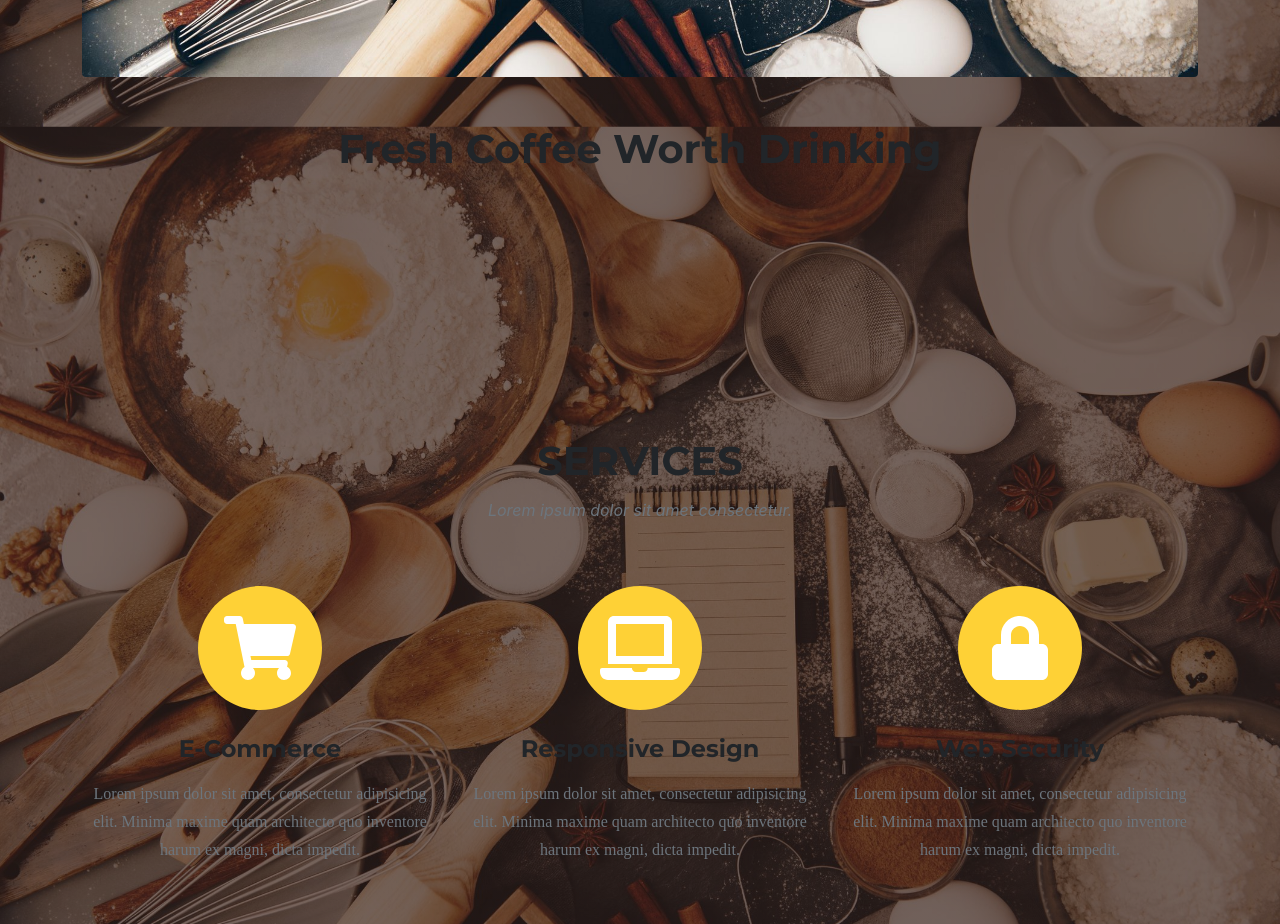
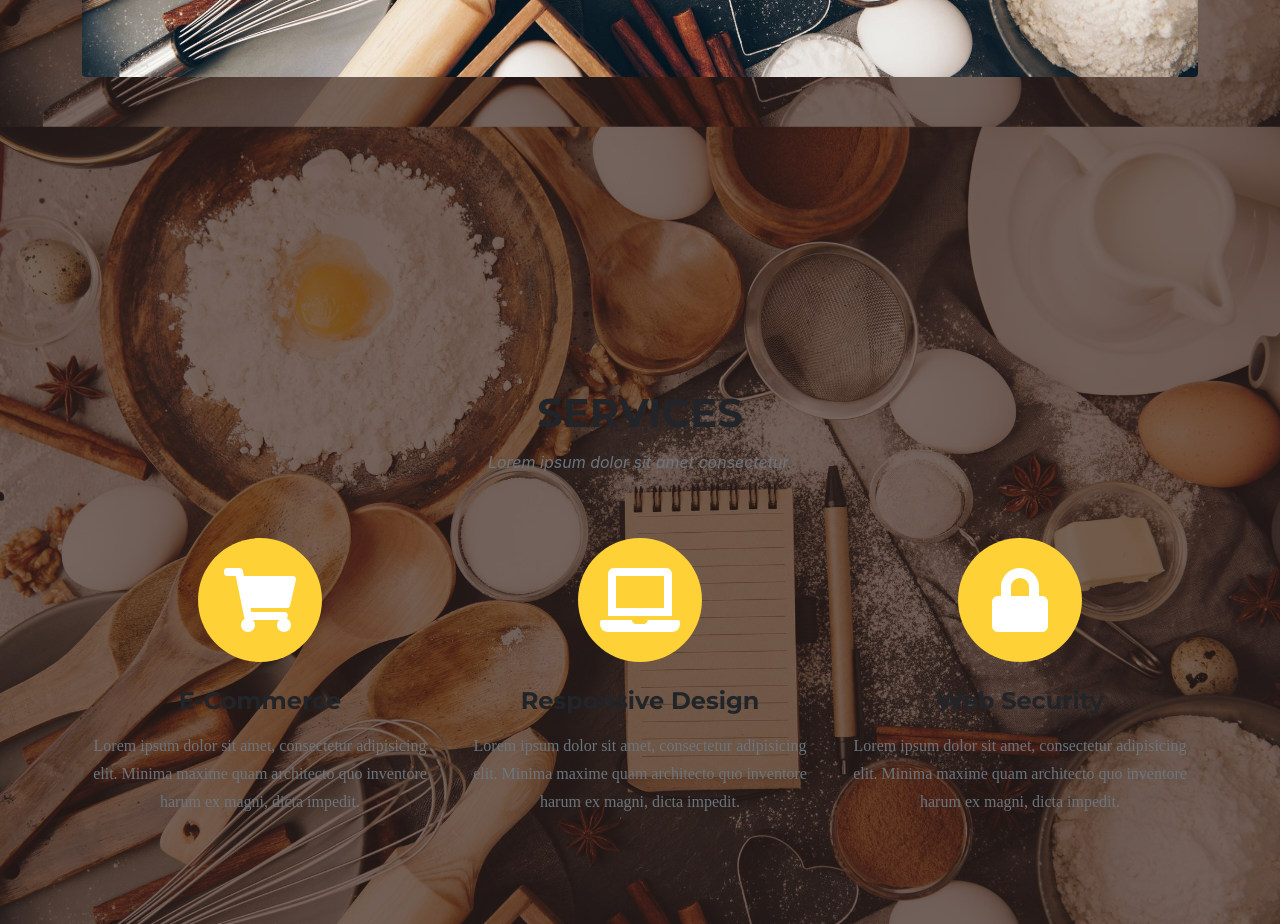
Before and after one commit to Dosimen20/Group1_Presentation, a plain HTML site: page index.html in a window 1280 px wide. Shown: the part 1580-2504 px from the top of the page. Drawn offline with nearby package versions, Linux system fonts and the light colour scheme; a web font is replaced by a local one.

Commit message:
Update index.html

```diff
--- a/index.html
+++ b/index.html
@@ -52,8 +52,6 @@
                 <img class="intro-img img-fluid mb-3 mb-lg-0 rounded" src="Baking.jpg" alt="">
                 <div class="intro-text left-0 text-center bg-faded p-5 rounded">
                   <h2 class="section-heading mb-4">
-                    <span class="section-heading-upper">Fresh Coffee</span>
-                    <span class="section-heading-lower">Worth Drinking</span>
                   </h2>
                   <div class="intro-button mx-auto">
                   </div>
```
